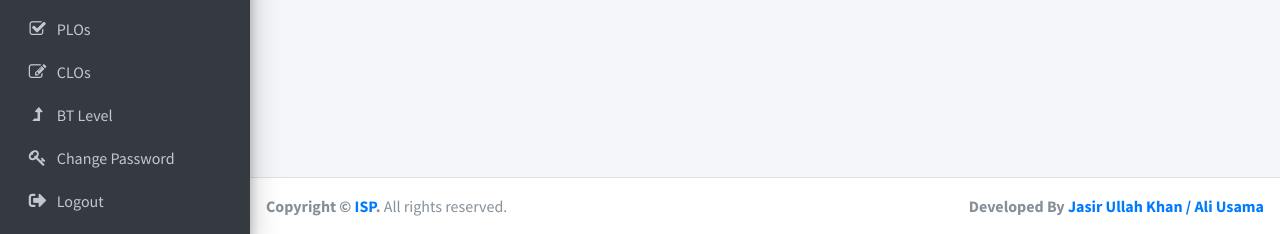
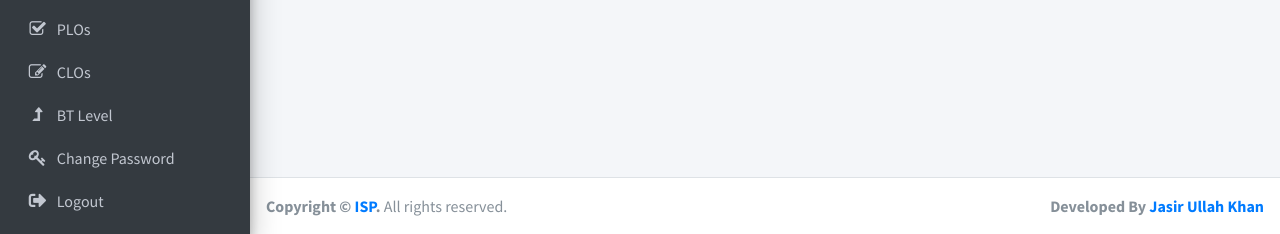
Before and after one commit to jasirullah12345/OBE-Management-System, a PHP site: page /index.php in a window 1280 px wide. Shown: the part 566-800 px from the top of the page. Run offline with PHP 8.4, Linux system fonts and the light colour scheme; a user stored in the database is signed in; data comes from the database, SQL or seed files in the repository; some libraries are stand-ins or nearby versions.

Commit message:
Update footer.php

```diff
--- a/footer.php
+++ b/footer.php
@@ -3,10 +3,9 @@
     <strong>Copyright &copy; <a href="#">ISP</a>.</strong>
     All rights reserved.
     <div class="float-right d-none d-sm-inline-block">
-      <strong>Developed By  <a href="#">Jasir Ullah Khan / Ali Usama</a></strong>
+        <strong>Developed By <a href="#">Jasir Ullah Khan</a></strong>
     </div>
-  </footer>
-
+</footer>
 
 
 <script src="plugins/jquery/jquery.min.js"></script>
@@ -14,7 +13,7 @@
 <script src="plugins/jquery-ui/jquery-ui.min.js"></script>
 <!-- Resolve conflict in jQuery UI tooltip with Bootstrap tooltip -->
 <script>
-  $.widget.bridge('uibutton', $.ui.button)
+    $.widget.bridge('uibutton', $.ui.button)
 </script>
 <!-- Bootstrap 4 -->
 <script src="plugins/bootstrap/js/bootstrap.bundle.min.js"></script>
@@ -71,7 +70,9 @@
 <script src="https://cdnjs.cloudflare.com/ajax/libs/jspdf/1.3.4/jspdf.min.js"></script>
 <script src="https://cdnjs.cloudflare.com/ajax/libs/html2pdf.js/0.9.2/html2pdf.bundle.js"></script>
 <script src="https://cdnjs.cloudflare.com/ajax/libs/html2canvas/0.4.1/html2canvas.js"></script>
-<script src="https://cdnjs.cloudflare.com/ajax/libs/html2canvas/1.4.0/html2canvas.min.js" integrity="sha512-UcDEnmFoMh0dYHu0wGsf5SKB7z7i5j3GuXHCnb3i4s44hfctoLihr896bxM0zL7jGkcHQXXrJsFIL62ehtd6yQ==" crossorigin="anonymous" referrerpolicy="no-referrer"></script>
+<script src="https://cdnjs.cloudflare.com/ajax/libs/html2canvas/1.4.0/html2canvas.min.js"
+        integrity="sha512-UcDEnmFoMh0dYHu0wGsf5SKB7z7i5j3GuXHCnb3i4s44hfctoLihr896bxM0zL7jGkcHQXXrJsFIL62ehtd6yQ=="
+        crossorigin="anonymous" referrerpolicy="no-referrer"></script>
 <script src="dist/js/delivery.js"></script>
 <script src="dist/js/addnewproduct.js"></script>
 <script src="dist/js/customerPriceUpdater.js"></script>
@@ -81,19 +82,7 @@
 <script src="https://cdnjs.cloudflare.com/ajax/libs/chosen/1.8.7/chosen.jquery.min.js"></script>
 
 
-
 <!-- checkeer -->
-
-
-
-
-
-
-
-
-
-
-
 
 
 </body>
```
